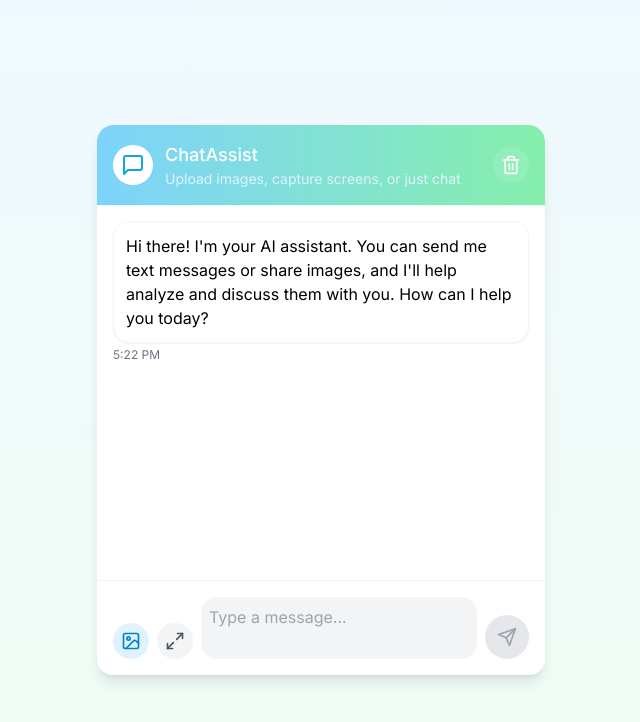
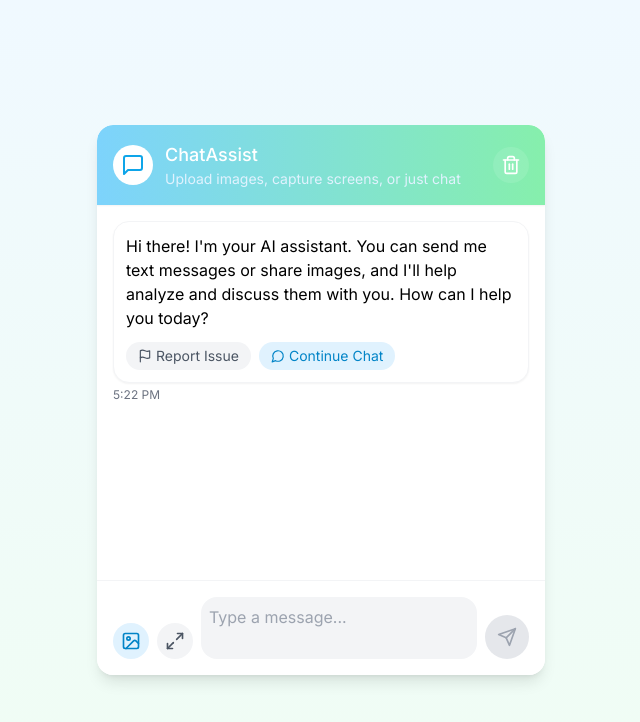
Before and after one commit to sunilbittu/chatbot-ai-gpt, a React (Vite) app: page / in a window 1280 px wide. Shown: the top 722 px of the page, without its empty margins (319-959 px from the left). Built offline with nearby package versions, Linux system fonts and the light colour scheme; no server answers.

Commit message:
Add chat options

```diff
--- a/src/components/MessageItem.tsx
+++ b/src/components/MessageItem.tsx
@@ -1,6 +1,6 @@
 import React from 'react';
 import { motion } from 'framer-motion';
-import { Check, CheckCheck, AlertTriangle } from 'lucide-react';
+import { Check, CheckCheck, Flag, MessageCircle } from 'lucide-react';
 import { Message } from '../types';
 import { formatTimestamp } from '../utils/helpers';
 import { useChat } from '../context/ChatContext';
@@ -11,7 +11,6 @@ interface MessageItemProps {
 
 const MessageItem: React.FC<MessageItemProps> = ({ message }) => {
   const isUser = message.sender === 'user';
-  const isError = message.type === 'error';
   const { addMessage } = useChat();
 
   const handleReportIssue = () => {
@@ -42,7 +41,29 @@ const MessageItem: React.FC<MessageItemProps> = ({ message }) => {
   const renderContent = () => {
     switch (message.type) {
       case 'text':
-        return <p className="whitespace-pre-wrap">{message.content}</p>;
+        return (
+          <div className="space-y-3">
+            <p className="whitespace-pre-wrap">{message.content}</p>
+            {message.sender === 'bot' && (
+              <div className="flex gap-2 mt-2">
+                <button
+                  onClick={handleReportIssue}
+                  className="px-3 py-1 bg-gray-100 text-gray-600 rounded-full text-sm hover:bg-gray-200 transition-colors flex items-center gap-1"
+                >
+                  <Flag size={14} />
+                  Report Issue
+                </button>
+                <button
+                  onClick={handleContinueChat}
+                  className="px-3 py-1 bg-blue-100 text-blue-600 rounded-full text-sm hover:bg-blue-200 transition-colors flex items-center gap-1"
+                >
+                  <MessageCircle size={14} />
+                  Continue Chat
+                </button>
+              </div>
+            )}
+          </div>
+        );
       case 'image':
         return (
           <div className="relative group">
@@ -53,29 +74,6 @@ const MessageItem: React.FC<MessageItemProps> = ({ message }) => {
               onClick={() => window.open(message.content, '_blank')}
             />
             <div className="absolute inset-0 bg-black/0 group-hover:bg-black/5 transition-colors rounded-lg" />
-          </div>
-        );
-      case 'error':
-        return (
-          <div className="space-y-3">
-            <div className="flex items-center gap-2 text-red-500">
-              <AlertTriangle size={18} />
-              <p className="whitespace-pre-wrap">{message.content}</p>
-            </div>
-            <div className="flex gap-2">
-              <button
-                onClick={handleReportIssue}
-                className="px-3 py-1 bg-red-100 text-red-600 rounded-full text-sm hover:bg-red-200 transition-colors"
-              >
-                Report Issue
-              </button>
-              <button
-                onClick={handleContinueChat}
-                className="px-3 py-1 bg-blue-100 text-blue-600 rounded-full text-sm hover:bg-blue-200 transition-colors"
-              >
-                Continue Chat
-              </button>
-            </div>
           </div>
         );
       default:
@@ -94,9 +92,7 @@ const MessageItem: React.FC<MessageItemProps> = ({ message }) => {
         className={`max-w-xs md:max-w-md rounded-2xl p-3 shadow-sm ${
           isUser
             ? 'bg-gradient-to-r from-blue-400 to-green-400 text-white'
-            : isError
-              ? 'bg-red-50 border border-red-100'
-              : 'bg-white border border-gray-100'
+            : 'bg-white border border-gray-100'
         }`}
       >
         {renderContent()}
```
